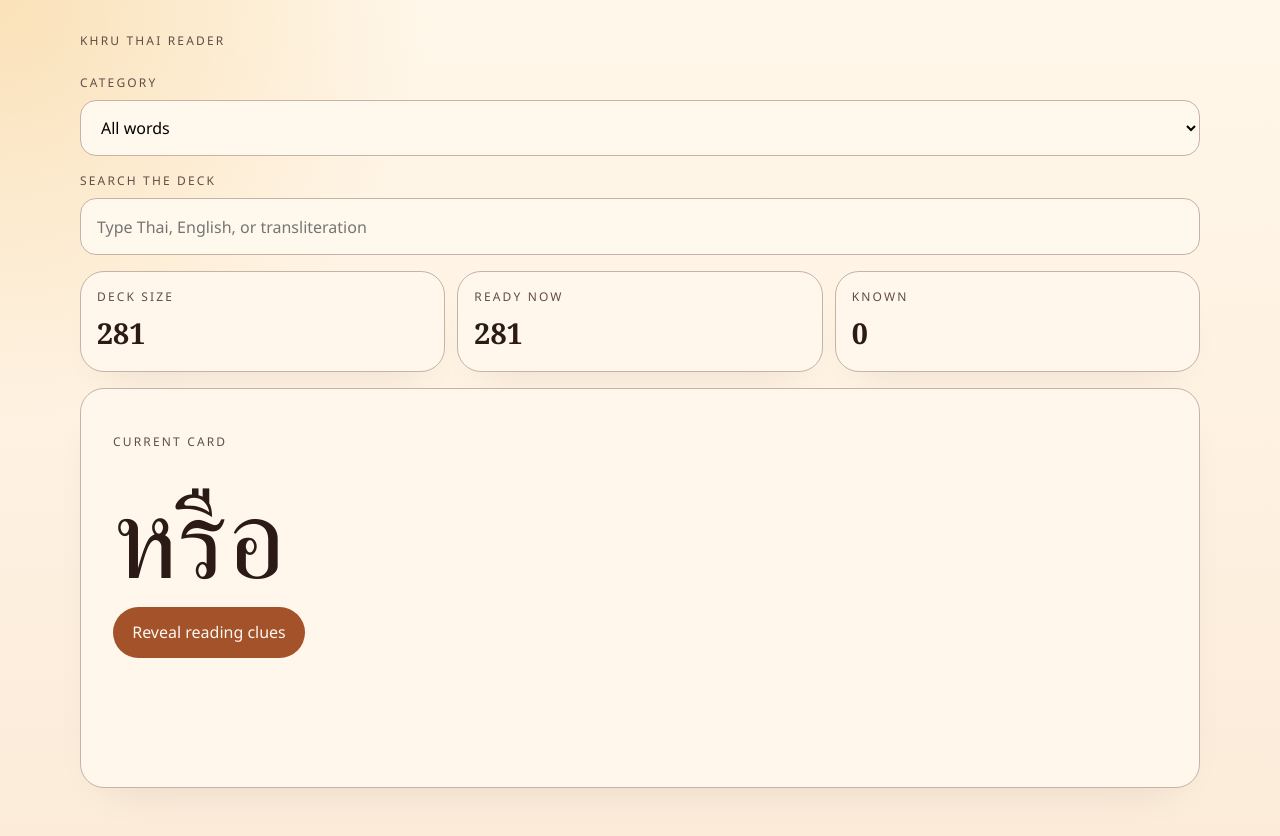
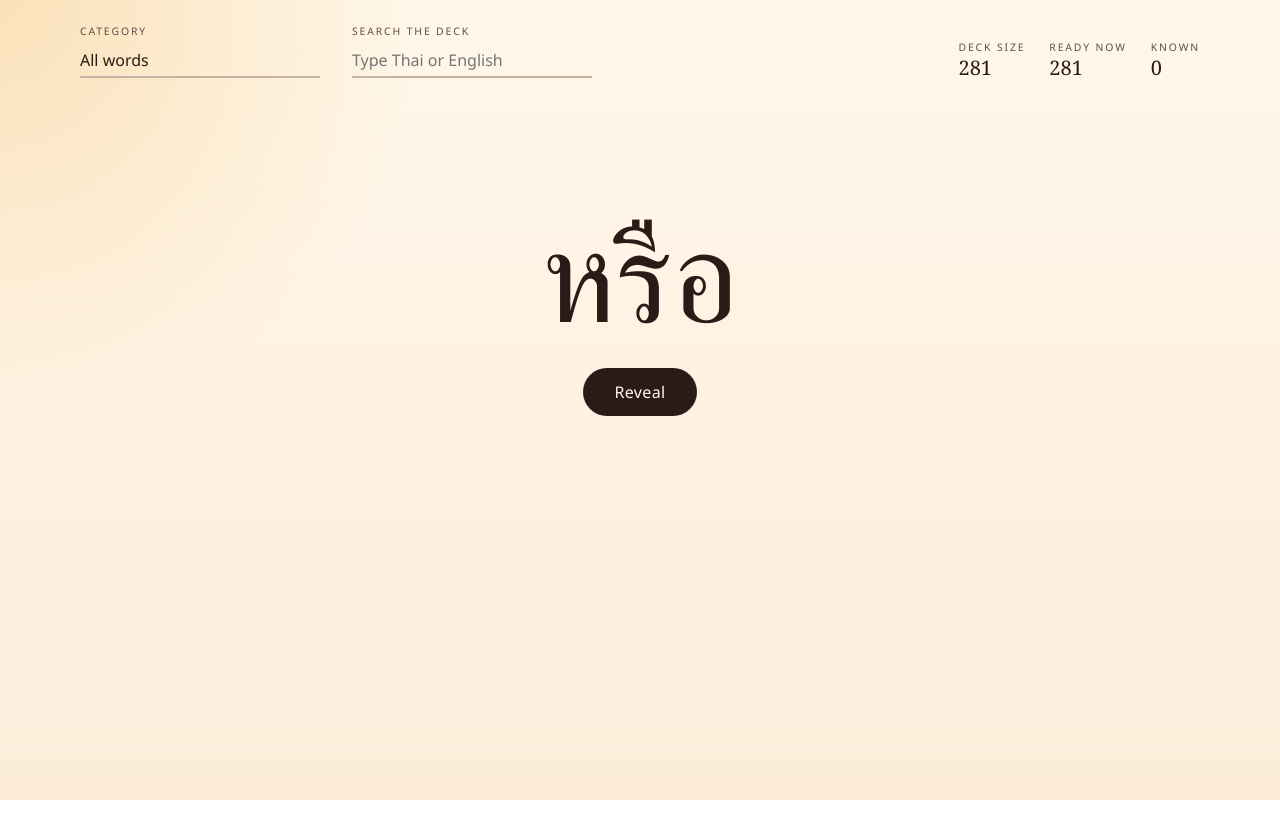
Before and after one commit to milesegan/khru, a React (Vite) app: page / in a window 1280 px wide. After the commit the page ends 800 px from the top, so only its background shows below. Built offline with nearby package versions, Linux system fonts and the light colour scheme.

Commit message:
improve styling

```diff
--- a/src/App.tsx
+++ b/src/App.tsx
@@ -1,6 +1,5 @@
 import { useDeferredValue, useEffect, useMemo, useState } from "react";
 import { EmptyStudyState } from "./components/EmptyStudyState";
-import { HeroHeader } from "./components/HeroHeader";
 import { StudyCard } from "./components/StudyCard";
 import { StudyControls } from "./components/StudyControls";
 import { StudyStats } from "./components/StudyStats";
@@ -66,21 +65,23 @@ export default function App({ words = defaultWords }: AppProps) {
 
   return (
     <main className="app-shell">
-      <HeroHeader />
-
-      <section className="study-layout">
+      <header className="top-bar">
+        <div className="controls-group">
           <StudyControls
             category={category}
             query={query}
             onCategoryChange={setCategory}
             onQueryChange={setQuery}
           />
+        </div>
         <StudyStats
           totalWords={categoryWords.length}
           readyWords={dueWords.length}
           knownWords={knownWords}
         />
+      </header>
 
+      <div className="main-content">
         {currentWord ? (
           <StudyCard
             word={currentWord}
@@ -91,7 +92,7 @@ export default function App({ words = defaultWords }: AppProps) {
         ) : (
           <EmptyStudyState hasMatches={matchingWords.length > 0} />
         )}
-      </section>
+      </div>
     </main>
   );
 }
--- a/src/components/StudyCard.tsx
+++ b/src/components/StudyCard.tsx
@@ -18,17 +18,18 @@ export function StudyCard({
 }: StudyCardProps) {
   return (
     <article className="card-panel">
-      <p className="card-label">Current card</p>
       <div className="thai-word">{word.thai}</div>
       {!revealed ? (
         <button className="reveal-button" onClick={onReveal}>
-          Reveal reading clues
+          Reveal
         </button>
       ) : (
         <div className="card-details" aria-live="polite">
-          <p>{word.transliteration}</p>
-          <p>{word.meaning}</p>
-          <p>{word.patternNote}</p>
+          <p className="transliteration">{word.transliteration}</p>
+          <p className="meaning">{word.meaning}</p>
+          {word.patternNote && (
+            <p className="pattern-note">{word.patternNote}</p>
+          )}
           <div className="rating-row">
             <button
               className="rating-button subtle"
--- a/src/components/StudyControls.tsx
+++ b/src/components/StudyControls.tsx
@@ -42,7 +42,7 @@ export function StudyControls({
           aria-label="Search the deck"
           value={query}
           onChange={(event) => onQueryChange(event.target.value)}
-          placeholder="Type Thai, English, or transliteration"
+          placeholder="Type Thai or English"
         />
       </label>
     </>
--- a/src/styles.css
+++ b/src/styles.css
@@ -44,135 +44,247 @@ button {
 .app-shell {
   width: min(1120px, calc(100% - 2rem));
   margin: 0 auto;
-  padding: 1rem 0 3rem;
+  padding: 1.5rem 0;
+  container-type: inline-size;
+  display: flex;
+  flex-direction: column;
+  gap: 2rem;
 }
 
-.hero {
-  padding: 0.25rem 0 0.75rem;
-}
-
-.eyebrow,
-.card-label,
 .stats span,
 .search-field span {
   text-transform: uppercase;
   letter-spacing: 0.18em;
-  font-size: 0.75rem;
+  font-size: 0.65rem;
   color: var(--muted);
 }
 
-.study-layout {
-  display: grid;
+.top-bar {
+  display: flex;
+  flex-direction: column;
+  gap: 1.5rem;
+}
+
+.controls-group {
+  display: flex;
+  flex-direction: column;
   gap: 1rem;
-  container-type: inline-size;
 }
 
 .search-field {
-  display: grid;
-  gap: 0.5rem;
+  display: flex;
+  flex-direction: column;
+  gap: 0.25rem;
+  flex: 1;
 }
 
 .search-field input,
 .search-field select {
   width: 100%;
-  padding: 0.95rem 1rem;
-  border: 1px solid var(--edge);
-  border-radius: 1rem;
-  background: color-mix(in srgb, var(--paper) 92%, white);
+  padding: 0.25rem 0;
+  border: none;
+  border-bottom: 2px solid var(--edge);
+  border-radius: 0;
+  background: transparent;
+  transition: border-color 0.2s;
+  font-size: 1rem;
+  color: var(--ink);
+}
+
+.search-field input:focus,
+.search-field select:focus {
+  outline: none;
+  border-bottom-color: var(--accent);
+}
+
+.search-field select {
+  appearance: none;
+  cursor: pointer;
 }
 
 .stats {
-  display: grid;
-  grid-template-columns: repeat(3, minmax(0, 1fr));
-  gap: 0.75rem;
-}
-
-.stats article,
-.card-panel {
-  background: color-mix(in srgb, var(--paper) 94%, white);
-  border: 1px solid var(--edge);
-  border-radius: 1.5rem;
-  box-shadow: 0 20px 45px -28px var(--shadow);
+  display: flex;
+  gap: 1.5rem;
 }
 
 .stats article {
-  padding: 1rem;
-  display: grid;
-  gap: 0.35rem;
+  display: flex;
+  flex-direction: column;
+  gap: 0.15rem;
 }
 
 .stats strong {
-  font-size: 1.8rem;
+  font-size: 1.25rem;
   font-family: "Fraunces", Georgia, serif;
+  line-height: 1;
+  font-weight: 500;
+  color: var(--ink);
+}
+
+.main-content {
+  display: flex;
+  align-items: center;
+  justify-content: center;
+  flex: 1;
+  min-height: 50vh;
 }
 
 .card-panel {
-  padding: clamp(1.25rem, 3vw, 2rem);
-  display: grid;
-  gap: 1rem;
+  display: flex;
+  flex-direction: column;
+  align-items: center;
+  gap: 1.5rem;
+  text-align: center;
+  width: 100%;
+  max-width: 48rem;
 }
 
 .thai-word {
-  font-size: clamp(3.5rem, 12vw, 7rem);
-  line-height: 1;
+  font-size: clamp(3rem, 12vw, 8rem);
+  line-height: 1.1;
+  color: var(--ink);
+  font-weight: 300;
+}
+
+.reveal-button {
+  padding: 0.75rem 2rem;
+  border: none;
+  border-radius: 999px;
+  background: var(--ink);
+  color: var(--paper);
+  font-size: 1rem;
+  transition:
+    transform 0.2s,
+    background 0.2s;
+  letter-spacing: 0.02em;
+}
+
+.reveal-button:hover {
+  transform: translateY(-2px);
+  background: black;
+}
+
+.reveal-button:active {
+  transform: translateY(0);
+}
+
+.card-details {
+  display: flex;
+  flex-direction: column;
+  align-items: center;
+  gap: 0.5rem;
+  animation: fade-in 0.4s ease-out forwards;
+}
+
+@keyframes fade-in {
+  from {
+    opacity: 0;
+    transform: translateY(10px);
+  }
+  to {
+    opacity: 1;
+    transform: translateY(0);
+  }
+}
+
+.card-details p {
+  margin: 0;
+}
+
+.card-details .transliteration {
+  font-size: 1.25rem;
+  color: var(--muted);
+  letter-spacing: 0.05em;
+}
+
+.card-details .meaning {
+  font-size: 1.75rem;
+  font-family: "Fraunces", Georgia, serif;
+  font-weight: 500;
   color: var(--ink);
 }
 
-.reveal-button {
-  justify-self: start;
-  padding: 0.85rem 1.2rem;
-  border: none;
-  border-radius: 999px;
-  background: var(--accent);
-  color: oklch(98% 0.01 80);
-}
-
-.card-details {
-  display: grid;
-  gap: 0.6rem;
+.card-details .pattern-note {
+  font-size: 1rem;
+  color: var(--muted);
+  max-width: 40ch;
+  line-height: 1.5;
 }
 
 .rating-row {
   display: flex;
   flex-wrap: wrap;
+  justify-content: center;
   gap: 0.75rem;
-  padding-top: 0.6rem;
+  padding-top: 1rem;
 }
 
 .rating-button {
   border: 1px solid var(--edge);
   background: transparent;
   color: var(--ink);
-  padding: 0.8rem 1.1rem;
+  padding: 0.6rem 1.5rem;
   border-radius: 999px;
+  font-size: 0.95rem;
+  transition: all 0.2s;
+}
+
+.rating-button:hover {
+  border-color: var(--ink);
+  background: color-mix(in srgb, var(--ink) 5%, transparent);
 }
 
 .rating-button.strong {
-  background: color-mix(in srgb, var(--accent) 14%, var(--paper));
-  border-color: color-mix(in srgb, var(--accent) 50%, var(--edge));
+  background: var(--ink);
+  border-color: var(--ink);
+  color: var(--paper);
+}
+
+.rating-button.strong:hover {
+  background: black;
+  border-color: black;
+  color: white;
 }
 
 .rating-button.subtle {
   color: var(--muted);
+  border-color: transparent;
 }
 
-.card-details p,
+.rating-button.subtle:hover {
+  color: var(--ink);
+  background: color-mix(in srgb, var(--ink) 5%, transparent);
+}
+
+.empty-state {
+  align-items: center;
+  text-align: center;
+  color: var(--muted);
+}
+
 .empty-state p {
   margin: 0;
+  font-size: 1.25rem;
 }
 
 .empty-detail {
   color: var(--muted);
+  font-size: 1rem;
+  margin-top: 0.5rem;
 }
 
 @container (min-width: 48rem) {
-  .study-layout {
-    grid-template-columns: minmax(16rem, 20rem) minmax(0, 1fr);
-    align-items: start;
+  .top-bar {
+    flex-direction: row;
+    align-items: flex-end;
+    justify-content: space-between;
   }
 
-  .card-panel {
-    min-height: 25rem;
-    align-content: start;
+  .controls-group {
+    flex-direction: row;
+    align-items: flex-end;
+    gap: 2rem;
+    flex: 1;
+    max-width: 32rem;
   }
 }
```
Also changed, not shown: 1 other file (tests, documents, lock files or other folders). Lines whose indentation alone changed are shown as unchanged.
